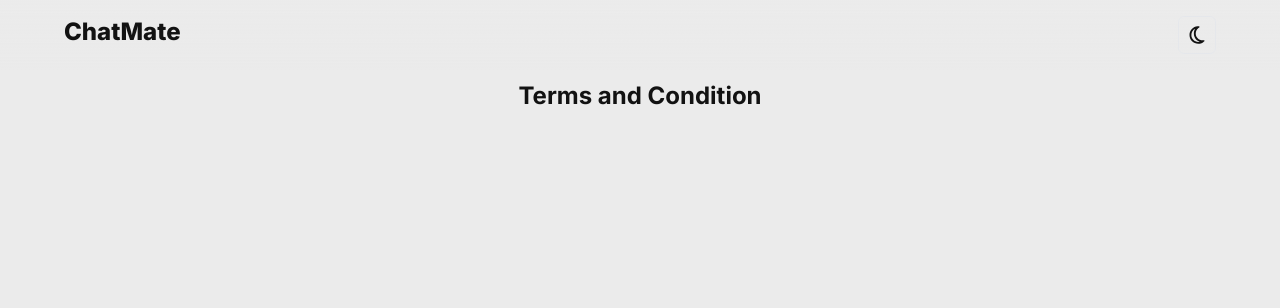
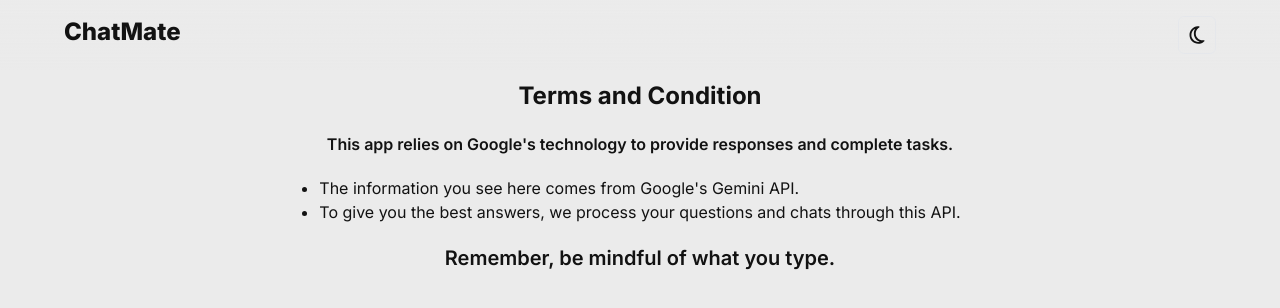
Before and after one commit to Treasure56/chat-mate, a Next.js app: page /terms-and-conditions in a window 1280 px wide. Shown: the top 308 px of the page. Built offline with nearby package versions, Linux system fonts and the light colour scheme.

Commit message:
Added: terms and condition page

```diff
--- a/src/app/terms-and-conditions/page.tsx
+++ b/src/app/terms-and-conditions/page.tsx
@@ -1,8 +1,24 @@
 export default function Page() {
   return (
-    <div className="app-container pt-20 flex flex-col items-center">
+    <div className="app-container pt-20 flex flex-col items-center gap-5">
       <p className="font-bold text-2xl text-dark dark:text-light">
         Terms and Condition{" "}
+      </p>
+      <p className="font-semibold text xl">
+        This app relies on Google&apos;s technology to provide responses and
+        complete tasks.
+      </p>
+      <ul>
+        <li className=" list-disc">
+          The information you see here comes from Google&apos;s Gemini API.
+        </li>
+        <li className=" list-disc">
+          To give you the best answers, we process your questions and chats
+          through this API.
+        </li>
+      </ul>
+      <p className="text-xl font-semibold">
+        Remember, be mindful of what you type.
       </p>
     </div>
   );
```
Also changed, not shown: 1 other file (tests, documents, lock files or other folders).
